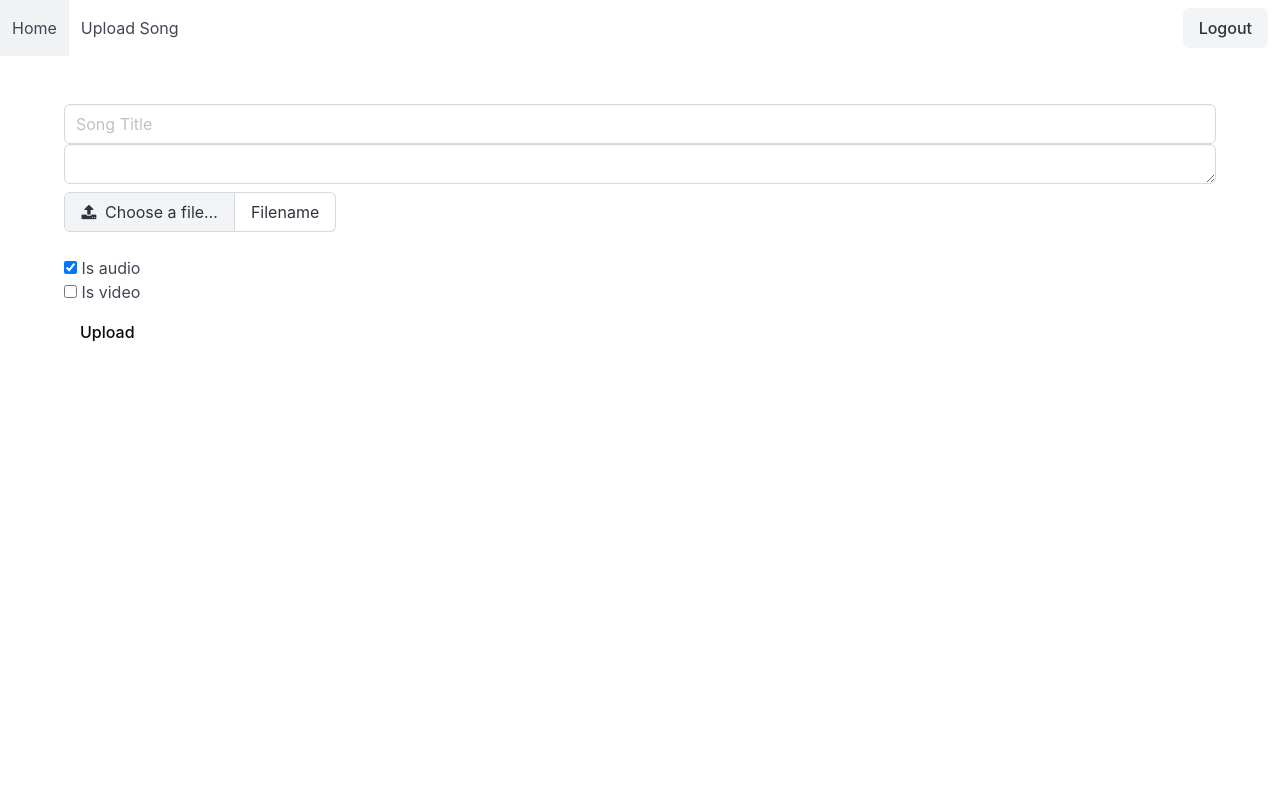
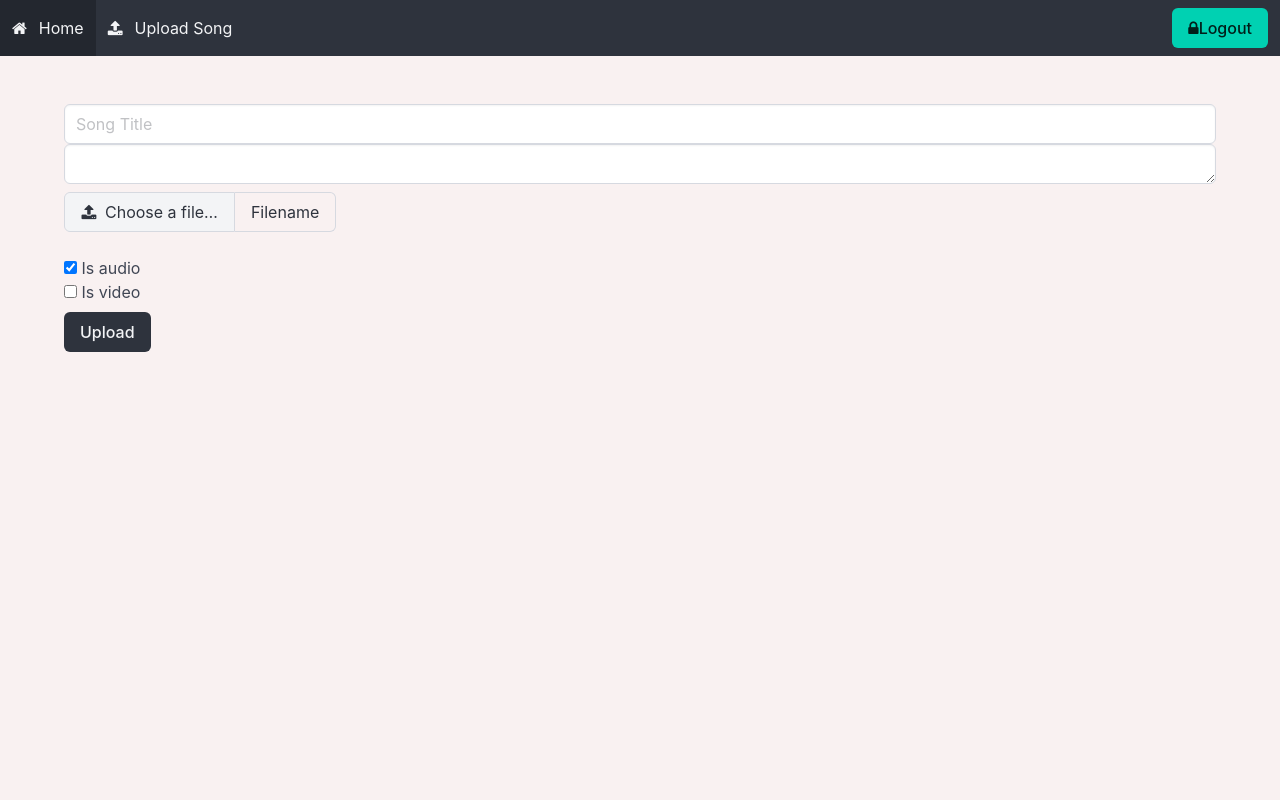
Before and after one commit to squadran2003/botify, a Django app: page /songs/upload/ in a window 1280 px wide. Run offline with Django 5.2, Linux system fonts and the light colour scheme; the visitor is signed in with stand-in values (Sample User, id 1).

Commit message:
re styled the landing page

```diff
--- a/botify/botify/urls.py
+++ b/botify/botify/urls.py
@@ -30,7 +30,8 @@ urlpatterns = [
     path("admin/", admin.site.urls),
     path("", index, name="home"),
     path("users/", include(("customusers.urls", "users"), namespace="users")),
-    path("songs/", include(("songs.urls", "songs"), namespace="songs"))
+    path("songs/", include(("songs.urls", "songs"), namespace="songs")),
+    path("<str:type>/", index, name="home"),
 ]
 
 if settings.DEBUG:
--- a/botify/customusers/templates/login.html
+++ b/botify/customusers/templates/login.html
@@ -22,7 +22,7 @@
         {% endfor %}
         <div class="field">
             <p class="control">
-            <button class="button is-success" type="submit">
+            <button class="button is-dark" type="submit">
                 Login
             </button>
             </p>
--- a/botify/songs/templates/songs/upload_song.html
+++ b/botify/songs/templates/songs/upload_song.html
@@ -48,7 +48,7 @@
           {% endif %}
         {% endfor %}
         <div class="input-field col s12 mt-2">
-          <button class="button is-white" type="submit">Upload</button>
+          <button class="button is-dark" type="submit">Upload</button>
         </div>
       </form>
     </div>
--- a/botify/templates/base.html
+++ b/botify/templates/base.html
@@ -10,7 +10,7 @@
   <link rel="stylesheet" href="https://maxcdn.bootstrapcdn.com/font-awesome/4.7.0/css/font-awesome.min.css">
 </head>
 
-  <body>
+  <body style="background-color: #f9f1f1;height:100vh">
     {% include 'nav.html' %}
    <div class="container">
       {% if messages %}
@@ -24,6 +24,7 @@
       {% block content %}
       {% endblock %}
     </div>
+  </body>
   <script>
     // grab the delete button
     const deleteButton = document.querySelector('#delete');
@@ -37,6 +38,4 @@
       });
     }
   </script>
-
-  </body>
 </html>
--- a/botify/templates/nav.html
+++ b/botify/templates/nav.html
@@ -1,5 +1,5 @@
 
-  <nav class="navbar" role="navigation" aria-label="main navigation">
+  <nav class="navbar is-dark" role="navigation" aria-label="main navigation">
     <div class="navbar-brand">
 
       <a role="button" class="navbar-burger" aria-label="menu" aria-expanded="false" data-target="navbarBasicExample">
@@ -13,11 +13,11 @@
     <div id="navbarBasicExample" class="navbar-menu">
       <div class="navbar-start">
         <a class="navbar-item" href="/">
-          Home
+          <span class="fa fa-home"></span>Home
         </a>
 
         <a class="navbar-item" href="{% url 'songs:upload' %}">
-          Upload Song
+          <span class="fa fa-upload"></span>Upload Song
         </a>
 
         <!-- <div class="navbar-item has-dropdown is-hoverable">
@@ -50,12 +50,12 @@
               <strong>Sign up</strong>
             </a> -->
             {% if user.is_authenticated %}
-              <a class="button is-light" href="{% url 'users:logout' %}">
-                Logout
+              <a class="button is-primary" href="{% url 'users:logout' %}">
+                <span class="fa fa-lock"></span>Logout
               </a>
             {% else %}
-              <a class="button is-light" href="{% url 'users:login' %}">
-                Log in
+              <a class="button is-primary" href="{% url 'users:login' %}">
+                <span class="fa fa-lock"></span> Log in
               </a>
             {% endif %}
           </div>
```
Also changed, not shown: botify/botify/views.py (+10 -5 lines), botify/templates/index.html (+11 -0 lines), 1 other file. Lines whose indentation alone changed are shown as unchanged.
